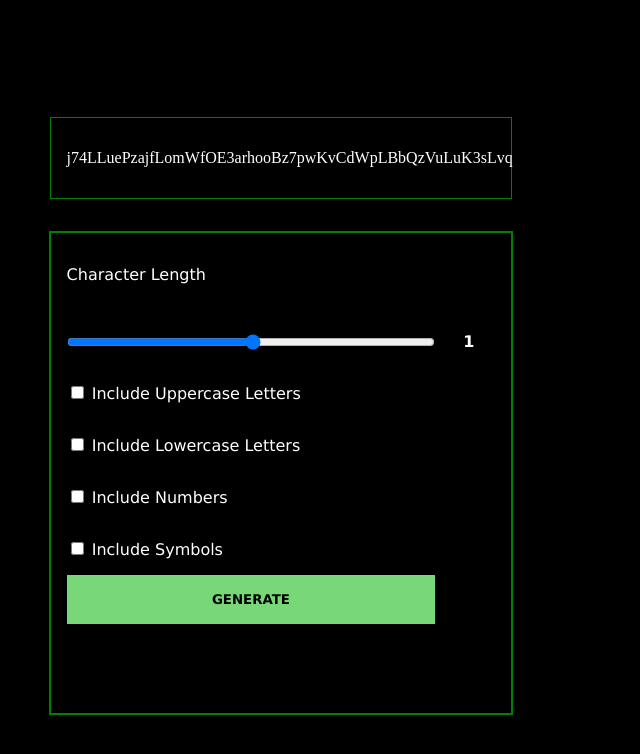
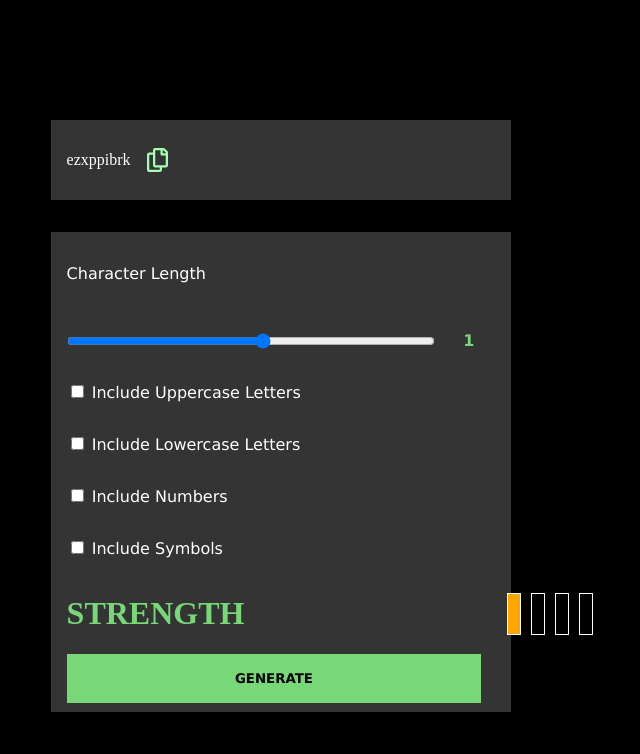
Before and after one commit to TiagoPadrao18/password-generator, a plain HTML site: page index.html in a window 1280 px wide. Both pictures are taken after a click on the button "GENERATE". Shown: the whole page, without its empty margins (359-999 px from the left). Drawn offline with Linux system fonts and the light colour scheme.

Commit message:
added somethings

```diff
--- a/index.html
+++ b/index.html
@@ -8,14 +8,14 @@
   </head>
   <body>
     <div class="password-gen">
-      <label id="password">asdadadsaASDADa121</label>
-   <svg id="copy" width="21" height="24" xmlns="http://www.w3.org/2000/svg"><path d="M20.341 3.091 17.909.659A2.25 2.25 0 0 0 16.319 0H8.25A2.25 2.25 0 0 0 6 2.25V4.5H2.25A2.25 2.25 0 0 0 0 6.75v15A2.25 2.25 0 0 0 2.25 24h10.5A2.25 2.25 0 0 0 15 21.75V19.5h3.75A2.25 2.25 0 0 0 21 17.25V4.682a2.25 2.25 0 0 0-.659-1.591ZM12.469 21.75H2.53a.281.281 0 0 1-.281-.281V7.03a.281.281 0 0 1 .281-.281H6v10.5a2.25 2.25 0 0 0 2.25 2.25h4.5v1.969a.282.282 0 0 1-.281.281Zm6-4.5H8.53a.281.281 0 0 1-.281-.281V2.53a.281.281 0 0 1 .281-.281H13.5v4.125c0 .621.504 1.125 1.125 1.125h4.125v9.469a.282.282 0 0 1-.281.281Zm.281-12h-3v-3h.451c.075 0 .147.03.2.082L18.667 4.6a.283.283 0 0 1 .082.199v.451Z" fill="#A4FFAF"/></svg>
+      <label id="password"></label>
+      <svg id="copy" width="21" height="24" xmlns="http://www.w3.org/2000/svg"><path d="M20.341 3.091 17.909.659A2.25 2.25 0 0 0 16.319 0H8.25A2.25 2.25 0 0 0 6 2.25V4.5H2.25A2.25 2.25 0 0 0 0 6.75v15A2.25 2.25 0 0 0 2.25 24h10.5A2.25 2.25 0 0 0 15 21.75V19.5h3.75A2.25 2.25 0 0 0 21 17.25V4.682a2.25 2.25 0 0 0-.659-1.591ZM12.469 21.75H2.53a.281.281 0 0 1-.281-.281V7.03a.281.281 0 0 1 .281-.281H6v10.5a2.25 2.25 0 0 0 2.25 2.25h4.5v1.969a.282.282 0 0 1-.281.281Zm6-4.5H8.53a.281.281 0 0 1-.281-.281V2.53a.281.281 0 0 1 .281-.281H13.5v4.125c0 .621.504 1.125 1.125 1.125h4.125v9.469a.282.282 0 0 1-.281.281Zm.281-12h-3v-3h.451c.075 0 .147.03.2.082L18.667 4.6a.283.283 0 0 1 .082.199v.451Z" fill="#A4FFAF"/></svg>
       </div></label>
     <form id="form">
       <div class="card-title">
         <p id="chrTitle">Character Length</p>
         <div class="rangeValues">
-            <input id="range" type="range" min="1" max="100" />
+            <input id="range" type="range" min="1" max="16" />
             <label id="rangeContent">1</label>
 
         </div>
@@ -34,6 +34,10 @@
         <label> <input type="checkbox" name="" id="includeNumbers" /> Include Numbers </label>
         <label> <input type="checkbox" name="" id="includeSymbols" /> Include Symbols </label>
       </div>
+      <div id="strength"><h1>STRENGTH</h1> <div class="valuesStrength" id="valuesStrength1"></div>
+      <div  class="valuesStrength" id="valuesStrength2"></div>
+      <div  class="valuesStrength" id="valuesStrength3"></div>
+      <div  class="valuesStrength" id="valuesStrength4"></div></div>
       <input type="button" value="GENERATE" id="btnSubmit"/>
 
 
--- a/script.js
+++ b/script.js
@@ -7,16 +7,55 @@ const rangeValue = document.getElementById("rangeContent");
 const rangeContent = document.getElementById("range");
 const submit = document.getElementById("btnSubmit");
 const copyBtn = document.getElementById("copy");
+let valueStrength = document.getElementById("valuesStrength1");
+let valueStrength2 = document.getElementById("valuesStrength2");
+let  valueStrength3 = document.getElementById("valuesStrength3");
+let valueStrength4 = document.getElementById("valuesStrength4");
 
 rangeContent.addEventListener("input",()=>{
     rangeValue.innerHTML = rangeContent.value;
 })
 
+
+
 submit.addEventListener("click",()=>{
-    const generatedPassword = randomPassword(rangeContent.value);
+    let chars = 'abcdefghijklmnopqrstuvwxyz';
+    valueStrength.style.backgroundColor = "orange";
+
+    if (includeUppserCase.checked) {
+        chars += 'ABCDEFGHIJKLMNOPQRSTUVWXYZ';
+        valueStrength2.style.backgroundColor = "orange";
+    } else{
+        valueStrength2.style.backgroundColor = "transparent";
+    }
+    if (includeNumbers.checked) {
+        chars += '0123456789';
+        valueStrength3.style.backgroundColor = "orange";
+    } else{
+        valueStrength3.style.backgroundColor = "transparent";
+    }
+    if (includeSymbols.checked) {
+        chars += '!@#$%^&*()_+~`|}{[]\:;?><,./-=';
+        valueStrength4.style.backgroundColor = "orange";
+    } else{
+        valueStrength4.style.backgroundColor = "transparent";
+    }
+
+    const generatedPassword = randomPassword(rangeContent.value, chars);
     password.innerHTML = generatedPassword;
 
 })
+
+
+function randomPassword(length, chars) {
+    let randomPassword = '';
+    for (let i = 0; i < length; i++) {
+        const randomIndex = Math.floor(Math.random() * chars.length);
+        randomPassword += chars[randomIndex];
+    }
+    return randomPassword;
+}
+
 
 copyBtn.addEventListener("click",()=>{
     navigator.clipboard.writeText(password.innerText)
@@ -24,7 +63,7 @@ copyBtn.addEventListener("click",()=>{
         alert("Text copied to clipboard")
     })
     .catch(err => {
-        console.error('Erro ao copiar texto: ', err);
+       alert(err.catch);
     });
 
 })
@@ -32,15 +71,7 @@ copyBtn.addEventListener("click",()=>{
 
 
 
-function randomPassword(length) {
-    const charset = 'abcdefghijklmnopqrstuvwxyzABCDEFGHIJKLMNOPQRSTUVWXYZ0123456789';
-    let password = '';
-    for (let i = 0; i < length; i++) {
-        const randomIndex = Math.floor(Math.random() * charset.length);
-        password += charset[randomIndex];
-    }
-    return password;
-}
+
 
 
 
@@ -54,3 +85,5 @@ function randomPassword(length) {
 // após isso, simplesmente irei filtrar, consoante o que vier das checkboxs. => TO DO
 // feito isso, o utilizador ao clicar no "generate" irá devolver a password. => TO DO
 // TCHARAN  => TO DO
+
+//'!@#$%^&*()_+~`|}{[]\:;?><,./-=';
--- a/style.css
+++ b/style.css
@@ -16,7 +16,7 @@ body {
 
 .password-gen{
     width: 36%;
-    border: 1px solid green;
+    background-color: rgb(52, 52, 52);
     height: 10%;
     margin: 2rem;
     display: flex;
@@ -31,7 +31,7 @@ body {
 #form{
     width: 36%;
     height: 60%;
-    border: 2px solid green ;
+    background-color: rgb(52, 52, 52);
 
 }
 
@@ -48,10 +48,14 @@ body {
 }
 
 
+
+
+
+
 #btnSubmit {
     padding: 1rem;
     margin-left: 1rem;
-    width: 80%;
+    width:90%;
     background-color: rgb(120, 216, 120);
     border: 1px solid transparent;
     font-family: Verdana, Geneva, Tahoma, sans-serif;
@@ -60,7 +64,7 @@ body {
 
 
 #rangeContent{
-    color: white;
+    color: rgb(120, 216, 120);
     padding: 1rem;
     font-weight: 600;
     font-family: Verdana, Geneva, Tahoma, sans-serif;
@@ -85,3 +89,25 @@ body {
     display: flex;
     align-items: center;
 }
+
+#strength{
+    color: rgb(120, 216, 120);
+    margin-right: 1rem;
+    width: 100%;
+
+    display: flex;
+    align-items: center;
+}
+
+#strength h1{
+    margin-left: 1rem;
+    margin-right: 57%;
+}
+
+.valuesStrength{
+
+    border: 1px solid white;
+    height: 10%;
+    margin-right: 10px;
+    padding: 20px 6px 20px 6px;
+}
```
